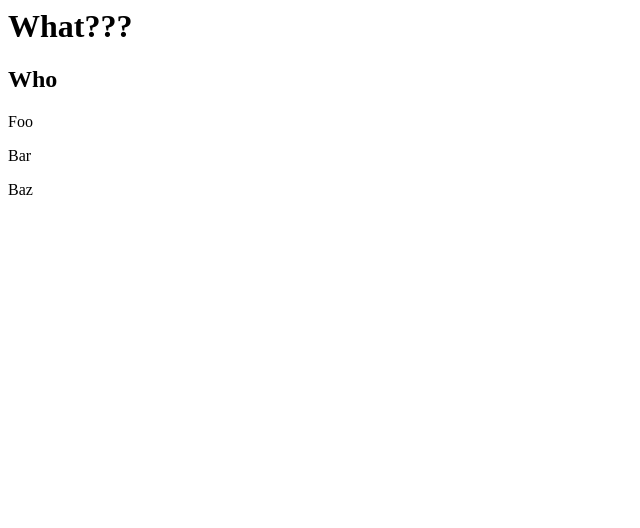
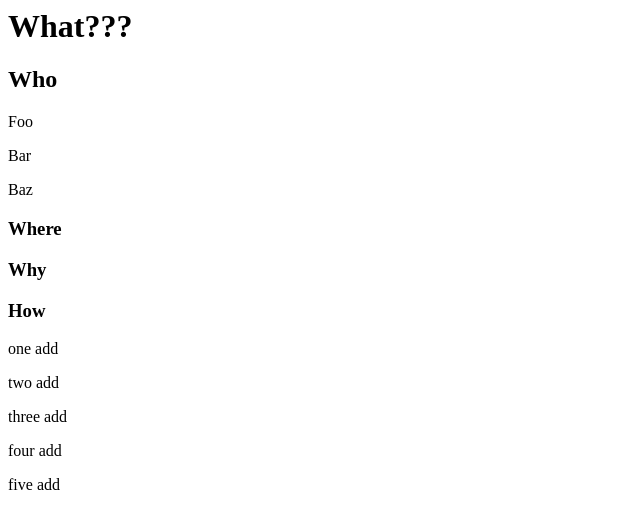
Before and after one commit to CLIxIndia-Dev/github-testing, a plain HTML site: page index.html in a window 1280 px wide. Shown: the whole page, without its empty margins (0-640 px from the left). Drawn offline with Linux system fonts and the light colour scheme.

Commit message:
Adds where why how one to five

```diff
--- a/index.html
+++ b/index.html
@@ -12,5 +12,13 @@
 <div>
     <p>Baz</p>
 </div>
+<h3>Where</h3>
+<h3>Why</h3>
+<h3>How</h3>
+<p>one add</p>
+<p>two add</p>
+<p>three add</p>
+<p>four add</p>
+<p>five add</p>
 </body>
 </html>
```
